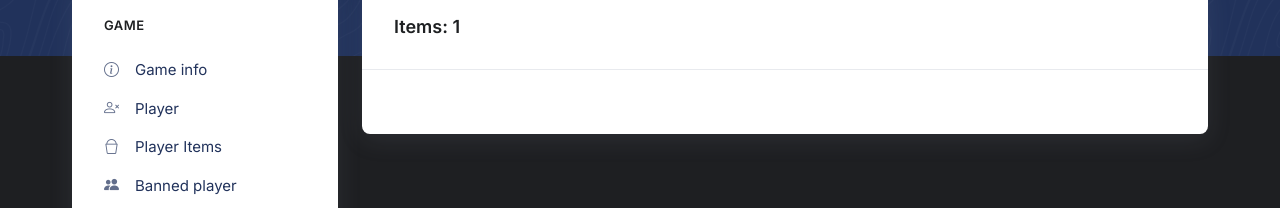
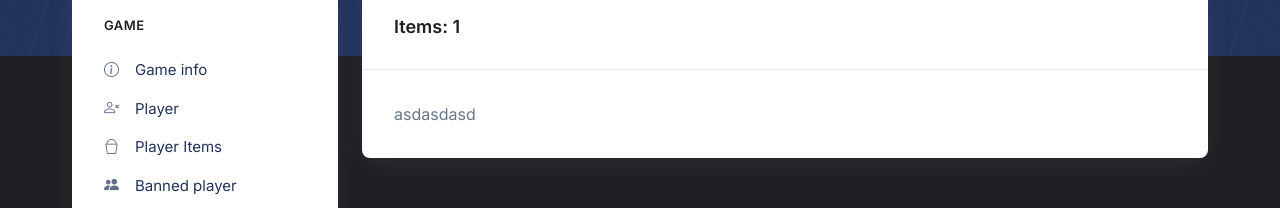
Before and after one commit to lenggiauit/DragonVStudio, a Next.js app in the folder dragonvstudio-web/: page /admin/1/items in a window 1280 px wide. Shown: the part 186-394 px from the top of the page. Built offline with nearby package versions, Linux system fonts and the light colour scheme; no server answers; what @microsoft/signalr would draw is missing.

Commit message:
dragon v web

```diff
--- a/dragonvstudio-web/components/admin/gameItem/index.tsx
+++ b/dragonvstudio-web/components/admin/gameItem/index.tsx
@@ -14,7 +14,7 @@ const AdminGameItems: React.FC = (): ReactElement => {
               <ENTranslation>Items: {gameUrl}</ENTranslation>
             </h4>
           </div>
-          <div className='card-body'></div>
+          <div className='card-body'>asdasdasd</div>
         </div>
       </div>
     </>
```
